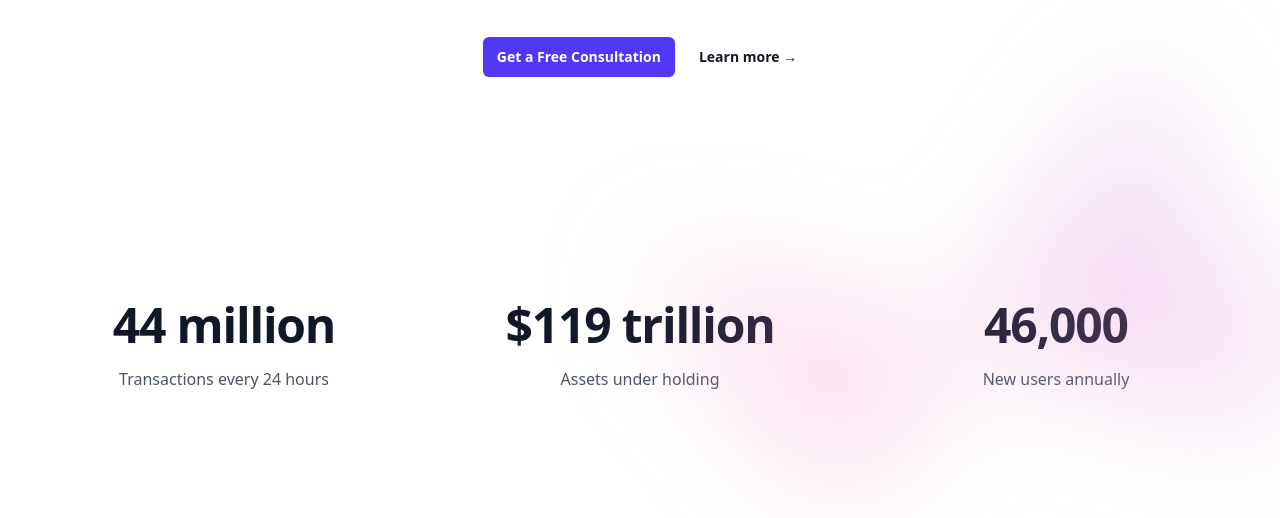
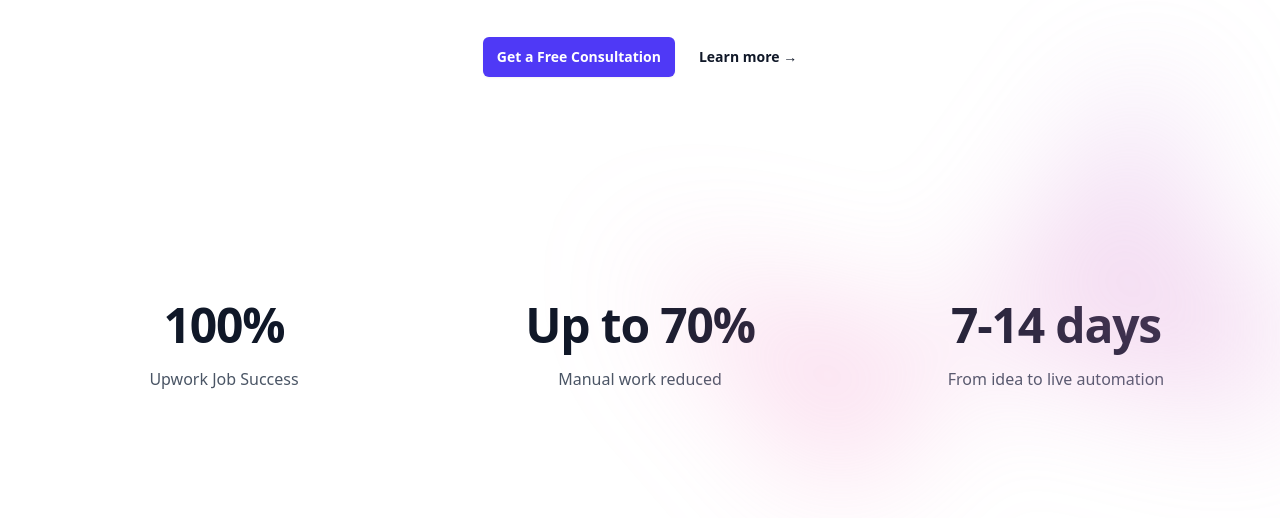
Before and after one commit to ooocheckitout/llm-knowledge-base, a plain HTML site: page src/www/index.html in a window 1280 px wide. Shown: the part 595-1113 px from the top of the page. Drawn offline with nearby package versions, Linux system fonts and the light colour scheme; some packages are replaced by stand-ins of ours; a script that the page names is missing.

Commit message:
Update index.html

```diff
--- a/src/www/index.html
+++ b/src/www/index.html
@@ -30,7 +30,6 @@
     <link rel="canonical" href="https://bitspire.team/"/>
 	<link rel="icon" href="favicon.png" type="image/png"/>
 
-	<link href="https://cdn.jsdelivr.net/npm/daisyui@5" rel="stylesheet" type="text/css" />
 	<script src="https://cdn.jsdelivr.net/npm/@tailwindcss/browser@4"></script>
 
 	<!-- Google tag (gtag.js) -->
@@ -47,7 +46,7 @@
      crossorigin="anonymous"></script>
 </head>
   <body>
-    <!-- Hero Sections -->
+    <!-- Header -->
 	<div class="bg-white">
 	  <header class="absolute inset-x-0 top-0 z-50">
 		<nav aria-label="Global" class="flex items-center justify-between p-6 lg:px-8">
@@ -106,14 +105,19 @@
 		</el-dialog>
 	  </header>
 
+    <!-- Hero Sections -->
 	  <div class="relative isolate px-6 pt-14 lg:px-8">
 		<div aria-hidden="true" class="absolute inset-x-0 -top-40 -z-10 transform-gpu overflow-hidden blur-3xl sm:-top-80">
 		  <div style="clip-path: polygon(74.1% 44.1%, 100% 61.6%, 97.5% 26.9%, 85.5% 0.1%, 80.7% 2%, 72.5% 32.5%, 60.2% 62.4%, 52.4% 68.1%, 47.5% 58.3%, 45.2% 34.5%, 27.5% 76.7%, 0.1% 64.9%, 17.9% 100%, 27.6% 76.8%, 76.1% 97.7%, 74.1% 44.1%)" class="relative left-[calc(50%-11rem)] aspect-1155/678 w-144.5 -translate-x-1/2 rotate-30 bg-linear-to-tr from-[#ff80b5] to-[#9089fc] opacity-30 sm:left-[calc(50%-30rem)] sm:w-288.75"></div>
 		</div>
 		<div class="mx-auto max-w-2xl py-32 sm:py-48 lg:py-56">
 		  <div class="text-center">
-			<h1 class="text-5xl font-semibold tracking-tight text-balance text-gray-900 sm:text-7xl">AI Automations That Work While You Sleep</h1>
-			<p class="mt-8 text-lg font-medium text-pretty text-gray-500 sm:text-xl/8">We are focused on cutting costs, saving time, and leveraging 24/7 digital teammates to manage repetitive tasks efficiently.</p>
+			<h1 class="text-5xl font-semibold tracking-tight text-balance text-gray-900 sm:text-7xl">
+				AI Automations That Work While You Sleep
+			</h1>
+			<p class="mt-8 text-lg font-medium text-pretty text-gray-500 sm:text-xl/8">
+				We are focused on cutting costs, saving time, and leveraging 24/7 digital teammates to manage repetitive tasks efficiently.
+			</p>
 			<div class="mt-10 flex items-center justify-center gap-x-6">
 			  <a href="#contact" class="rounded-md bg-indigo-600 px-3.5 py-2.5 text-sm font-semibold text-white shadow-xs hover:bg-indigo-500 focus-visible:outline-2 focus-visible:outline-offset-2 focus-visible:outline-indigo-600">Get a Free Consultation</a>
 			  <a href="#services" class="text-sm/6 font-semibold text-gray-900">Learn more <span aria-hidden="true">→</span></a>
@@ -131,16 +135,16 @@
 	  <div class="mx-auto max-w-7xl px-6 lg:px-8">
 		<dl class="grid grid-cols-1 gap-x-8 gap-y-16 text-center lg:grid-cols-3">
 		  <div class="mx-auto flex max-w-xs flex-col gap-y-4">
-			<dt class="text-base/7 text-gray-600">Transactions every 24 hours</dt>
-			<dd class="order-first text-3xl font-semibold tracking-tight text-gray-900 sm:text-5xl">44 million</dd>
+			<dt class="text-base/7 text-gray-600">Upwork Job Success</dt>
+			<dd class="order-first text-3xl font-semibold tracking-tight text-gray-900 sm:text-5xl">100%</dd>
 		  </div>
 		  <div class="mx-auto flex max-w-xs flex-col gap-y-4">
-			<dt class="text-base/7 text-gray-600">Assets under holding</dt>
-			<dd class="order-first text-3xl font-semibold tracking-tight text-gray-900 sm:text-5xl">$119 trillion</dd>
+			<dt class="text-base/7 text-gray-600">Manual work reduced</dt>
+			<dd class="order-first text-3xl font-semibold tracking-tight text-gray-900 sm:text-5xl">Up to 70%</dd>
 		  </div>
 		  <div class="mx-auto flex max-w-xs flex-col gap-y-4">
-			<dt class="text-base/7 text-gray-600">New users annually</dt>
-			<dd class="order-first text-3xl font-semibold tracking-tight text-gray-900 sm:text-5xl">46,000</dd>
+			<dt class="text-base/7 text-gray-600">From idea to live automation</dt>
+			<dd class="order-first text-3xl font-semibold tracking-tight text-gray-900 sm:text-5xl">7-14 days</dd>
 		  </div>
 		</dl>
 	  </div>
```
